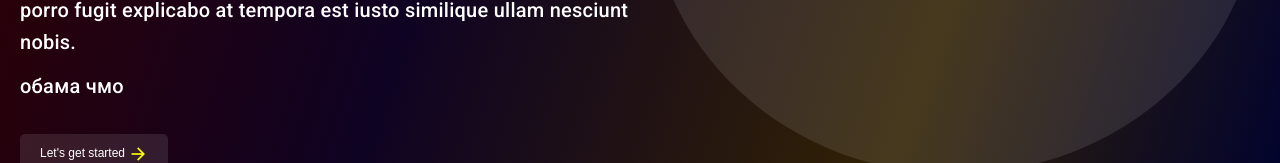
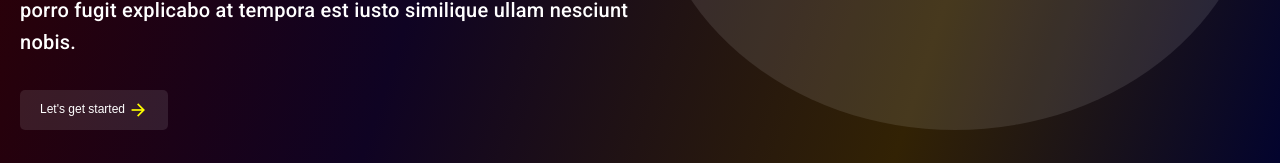
Before and after one commit to StasMoiseew/NGdesert, an Angular app: page / in a window 1280 px wide. Shown: the part 512-675 px from the top of the page. Built offline with nearby package versions, Linux system fonts and the light colour scheme.

Commit message:
nvim ref

```diff
--- a/src/app/components/about/about.component.html
+++ b/src/app/components/about/about.component.html
@@ -11,7 +11,6 @@
       odio labore, facilis, eos quo tenetur nihil debitis quod porro fugit
       explicabo at tempora est iusto similique ullam nesciunt nobis.
     </p>
-    <p>обама чмо</p>
     <button class="btn">
       Let's get started <span class="material-icons">arrow_forward</span>
     </button>
--- a/src/app/components/about/about.component.ts
+++ b/src/app/components/about/about.component.ts
@@ -1,4 +1,4 @@
-import { Component, Input } from '@angular/core';
+import { Component } from '@angular/core';
 
 @Component({
   selector: 'app-about',
```
